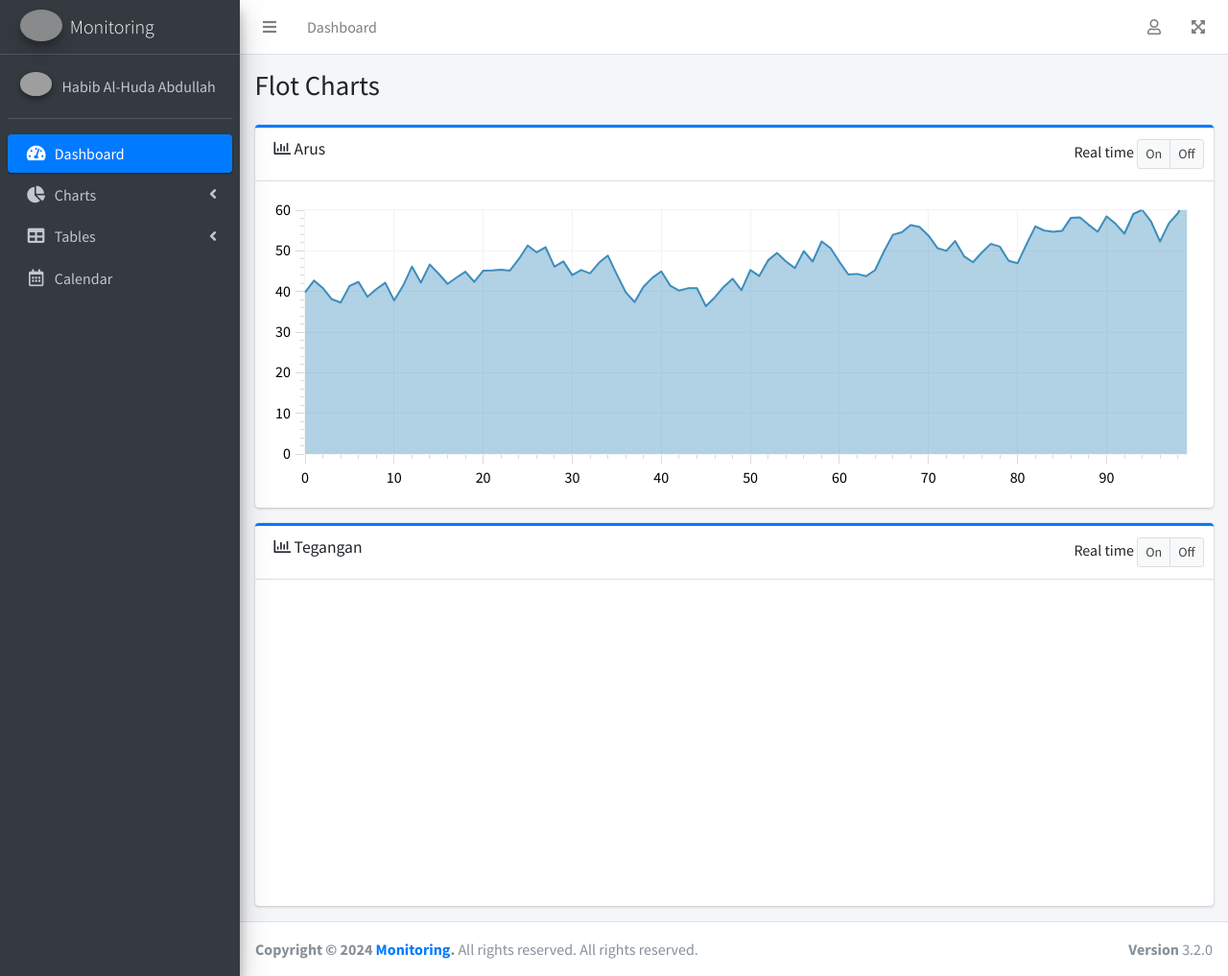
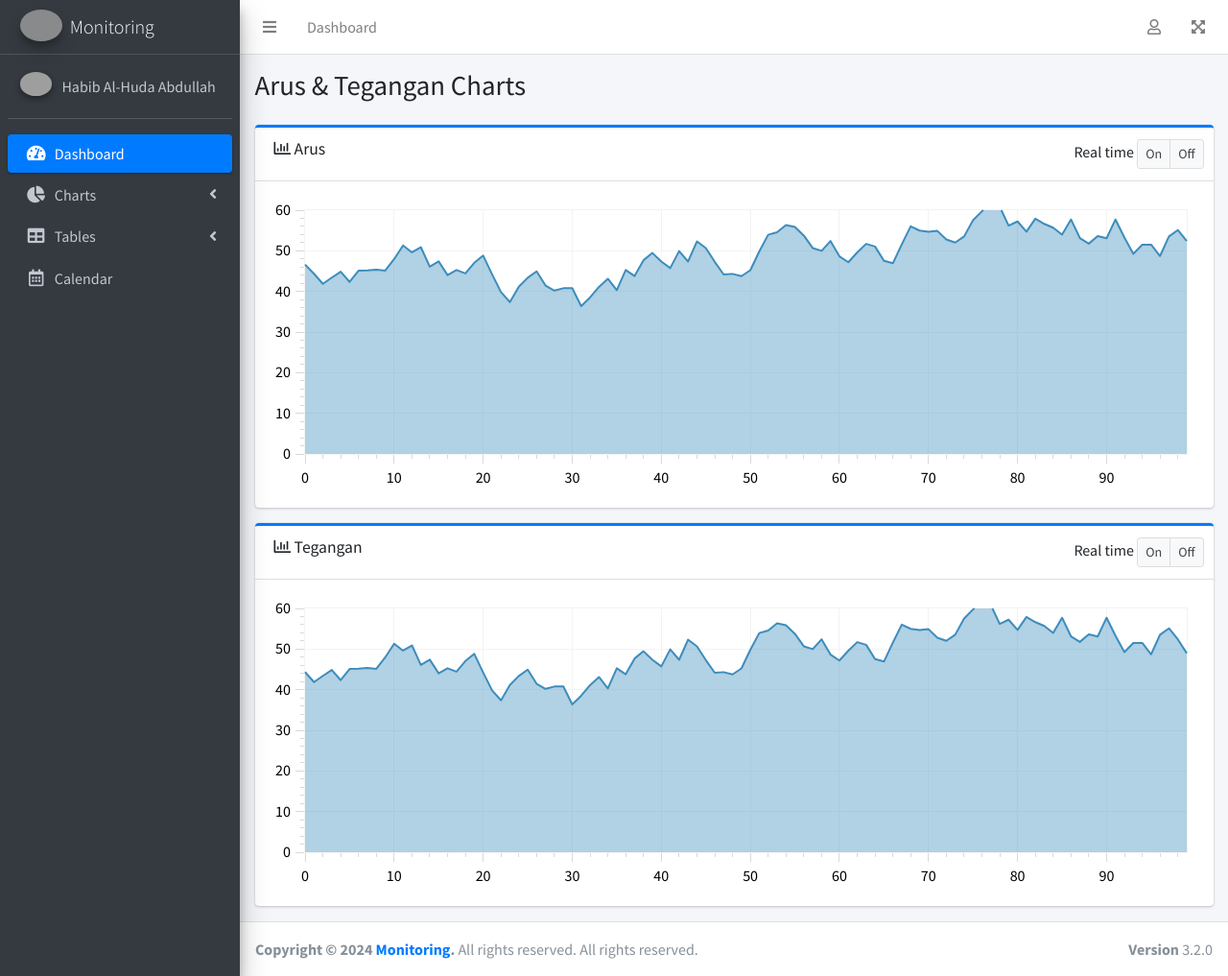
Before and after one commit to hako-975/monitoring, a PHP site: page /charts/arus_dan_tegangan_chart.php in a window 1280 px wide. Shown: the whole page at 96% size. Run offline with PHP 8.4, Linux system fonts and the light colour scheme; a user stored in the database is signed in; data comes from the database, SQL or seed files in the repository; some libraries are stand-ins or nearby versions; grey boxes are pictures that could not be loaded.

Commit message:
realtime chart

```diff
--- a/charts/arus_dan_tegangan_chart.php
+++ b/charts/arus_dan_tegangan_chart.php
@@ -39,7 +39,7 @@
       <div class="container-fluid">
         <div class="row mb-2">
           <div class="col-sm-6">
-            <h1>Flot Charts</h1>
+            <h1>Arus & Tegangan Charts</h1>
           </div>
         </div>
       </div><!-- /.container-fluid -->
@@ -67,7 +67,7 @@
                 </div>
               </div>
               <div class="card-body">
-                <div id="interactive" style="height: 300px;"></div>
+                <div id="interactive-arus" style="height: 300px;"></div>
               </div>
               <!-- /.card-body-->
             </div>
@@ -102,7 +102,7 @@
                 </div>
               </div>
               <div class="card-body">
-                <div id="interactive" style="height: 300px;"></div>
+                <div id="interactive-tegangan" style="height: 300px;"></div>
               </div>
               <!-- /.card-body-->
             </div>
@@ -137,12 +137,6 @@
 <!-- Page specific script -->
 <script>
 $(function () {
-    /*
-     * Flot Interactive Chart
-     * -----------------------
-     */
-    // We use an inline data source in the example, usually data would
-    // be fetched from a server
   var data        = [],
       totalPoints = 100
 
@@ -176,7 +170,37 @@
     return res
   }
 
-    var interactive_plot = $.plot('#interactive', [
+  var interactive_arus = $.plot('#interactive-arus', [
+      {
+        data: getRandomData(),
+      }
+    ],
+    {
+      grid: {
+        borderColor: '#f3f3f3',
+        borderWidth: 1,
+        tickColor: '#f3f3f3'
+      },
+      series: {
+        color: '#3c8dbc',
+        lines: {
+          lineWidth: 2,
+          show: true,
+          fill: true,
+        },
+      },
+      yaxis: {
+        min: 0,
+        max: 100,
+        show: true
+      },
+      xaxis: {
+        show: true
+      }
+    }
+  )
+
+  var interactive_tegangan = $.plot('#interactive-tegangan', [
       {
         data: getRandomData(),
       }
@@ -208,20 +232,20 @@
 
   var updateInterval = 500 //Fetch data ever x milliseconds
   var realtime       = 'on' //If == to on then fetch data every x seconds. else stop fetching
-    function update() {
+  function updateArus() {
 
-      interactive_plot.setData([getRandomData()])
+    interactive_arus.setData([getRandomData()])
 
     // Since the axes don't change, we don't need to call plot.setupGrid()
-      interactive_plot.draw()
+    interactive_arus.draw()
     if (realtime === 'on') {
-        setTimeout(update, updateInterval)
+      setTimeout(updateArus, updateInterval)
     }
   }
 
   //INITIALIZE REALTIME DATA FETCHING
   if (realtime === 'on') {
-      update()
+    updateArus()
   }
   //REALTIME TOGGLE
   $('#realtime .btn').click(function () {
@@ -231,197 +255,39 @@
     else {
       realtime = 'off'
     }
-      update()
+    updateArus()
+  })
+
+  function updateTegangan() {
+
+    interactive_tegangan.setData([getRandomData()])
+
+    // Since the axes don't change, we don't need to call plot.setupGrid()
+    interactive_tegangan.draw()
+    if (realtime === 'on') {
+      setTimeout(updateTegangan, updateInterval)
+    }
+  }
+
+  //INITIALIZE REALTIME DATA FETCHING
+  if (realtime === 'on') {
+    updateTegangan()
+  }
+  //REALTIME TOGGLE
+  $('#realtime .btn').click(function () {
+    if ($(this).data('toggle') === 'on') {
+      realtime = 'on'
+    }
+    else {
+      realtime = 'off'
+    }
+    updateTegangan()
   })
   /*
    * END INTERACTIVE CHART
    */
-
-
-    /*
-     * LINE CHART
-     * ----------
-     */
-    //LINE randomly generated data
-
-    var sin = [],
-        cos = []
-    for (var i = 0; i < 14; i += 0.5) {
-      sin.push([i, Math.sin(i)])
-      cos.push([i, Math.cos(i)])
-    }
-    var line_data1 = {
-      data : sin,
-      color: '#3c8dbc'
-    }
-    var line_data2 = {
-      data : cos,
-      color: '#00c0ef'
-    }
-    $.plot('#line-chart', [line_data1, line_data2], {
-      grid  : {
-        hoverable  : true,
-        borderColor: '#f3f3f3',
-        borderWidth: 1,
-        tickColor  : '#f3f3f3'
-      },
-      series: {
-        shadowSize: 0,
-        lines     : {
-          show: true
-        },
-        points    : {
-          show: true
-        }
-      },
-      lines : {
-        fill : false,
-        color: ['#3c8dbc', '#f56954']
-      },
-      yaxis : {
-        show: true
-      },
-      xaxis : {
-        show: true
-      }
-    })
-    //Initialize tooltip on hover
-    $('<div class="tooltip-inner" id="line-chart-tooltip"></div>').css({
-      position: 'absolute',
-      display : 'none',
-      opacity : 0.8
-    }).appendTo('body')
-    $('#line-chart').bind('plothover', function (event, pos, item) {
-
-      if (item) {
-        var x = item.datapoint[0].toFixed(2),
-            y = item.datapoint[1].toFixed(2)
-
-        $('#line-chart-tooltip').html(item.series.label + ' of ' + x + ' = ' + y)
-          .css({
-            top : item.pageY + 5,
-            left: item.pageX + 5
-          })
-          .fadeIn(200)
-      } else {
-        $('#line-chart-tooltip').hide()
-      }
-
-    })
-    /* END LINE CHART */
-
-    /*
-     * FULL WIDTH STATIC AREA CHART
-     * -----------------
-     */
-    var areaData = [[2, 88.0], [3, 93.3], [4, 102.0], [5, 108.5], [6, 115.7], [7, 115.6],
-      [8, 124.6], [9, 130.3], [10, 134.3], [11, 141.4], [12, 146.5], [13, 151.7], [14, 159.9],
-      [15, 165.4], [16, 167.8], [17, 168.7], [18, 169.5], [19, 168.0]]
-    $.plot('#area-chart', [areaData], {
-      grid  : {
-        borderWidth: 0
-      },
-      series: {
-        shadowSize: 0, // Drawing is faster without shadows
-        color     : '#00c0ef',
-        lines : {
-          fill: true //Converts the line chart to area chart
-        },
-      },
-      yaxis : {
-        show: false
-      },
-      xaxis : {
-        show: false
-      }
 })
 
-    /* END AREA CHART */
-
-    /*
-     * BAR CHART
-     * ---------
-     */
-
-    var bar_data = {
-      data : [[1,10], [2,8], [3,4], [4,13], [5,17], [6,9]],
-      bars: { show: true }
-    }
-    $.plot('#bar-chart', [bar_data], {
-      grid  : {
-        borderWidth: 1,
-        borderColor: '#f3f3f3',
-        tickColor  : '#f3f3f3'
-      },
-      series: {
-         bars: {
-          show: true, barWidth: 0.5, align: 'center',
-        },
-      },
-      colors: ['#3c8dbc'],
-      xaxis : {
-        ticks: [[1,'January'], [2,'February'], [3,'March'], [4,'April'], [5,'May'], [6,'June']]
-      }
-    })
-    /* END BAR CHART */
-
-    /*
-     * DONUT CHART
-     * -----------
-     */
-
-    var donutData = [
-      {
-        label: 'Series2',
-        data : 30,
-        color: '#3c8dbc'
-      },
-      {
-        label: 'Series3',
-        data : 20,
-        color: '#0073b7'
-      },
-      {
-        label: 'Series4',
-        data : 50,
-        color: '#00c0ef'
-      }
-    ]
-    $.plot('#donut-chart', donutData, {
-      series: {
-        pie: {
-          show       : true,
-          radius     : 1,
-          innerRadius: 0.5,
-          label      : {
-            show     : true,
-            radius   : 2 / 3,
-            formatter: labelFormatter,
-            threshold: 0.1
-          }
-
-        }
-      },
-      legend: {
-        show: false
-      }
-    })
-    /*
-     * END DONUT CHART
-     */
-
-  })
-
-  /*
-   * Custom Label formatter
-   * ----------------------
-   */
-  function labelFormatter(label, series) {
-    return '<div style="font-size:13px; text-align:center; padding:2px; color: #fff; font-weight: 600;">'
-      + label
-      + '<br>'
-      + Math.round(series.percent) + '%</div>'
-  }
 </script>
 </body>
 </html>
--- a/index.php
+++ b/index.php
@@ -18,10 +18,10 @@
 <div class="wrapper">
 
   <!-- Preloader -->
- <!--  <div class="preloader flex-column justify-content-center align-items-center">
+  <div class="preloader flex-column justify-content-center align-items-center">
     <img class="animation__shake" src="https://png.pngtree.com/png-clipart/20200225/original/pngtree-computer-static-graph-monitor-abstract-flat-color-icon-templa-png-image_5254061.jpg" alt="AdminLTELogo" height="60" width="60">
   </div>
- -->
+
   <!-- Navbar -->
   <?php include_once 'include/navbar.php'; ?>
   <!-- /.navbar -->
```
Also changed, not shown: charts/suhu_dan_kelembaban_chart.php (+4 -4 lines). Lines whose indentation alone changed are shown as unchanged.
